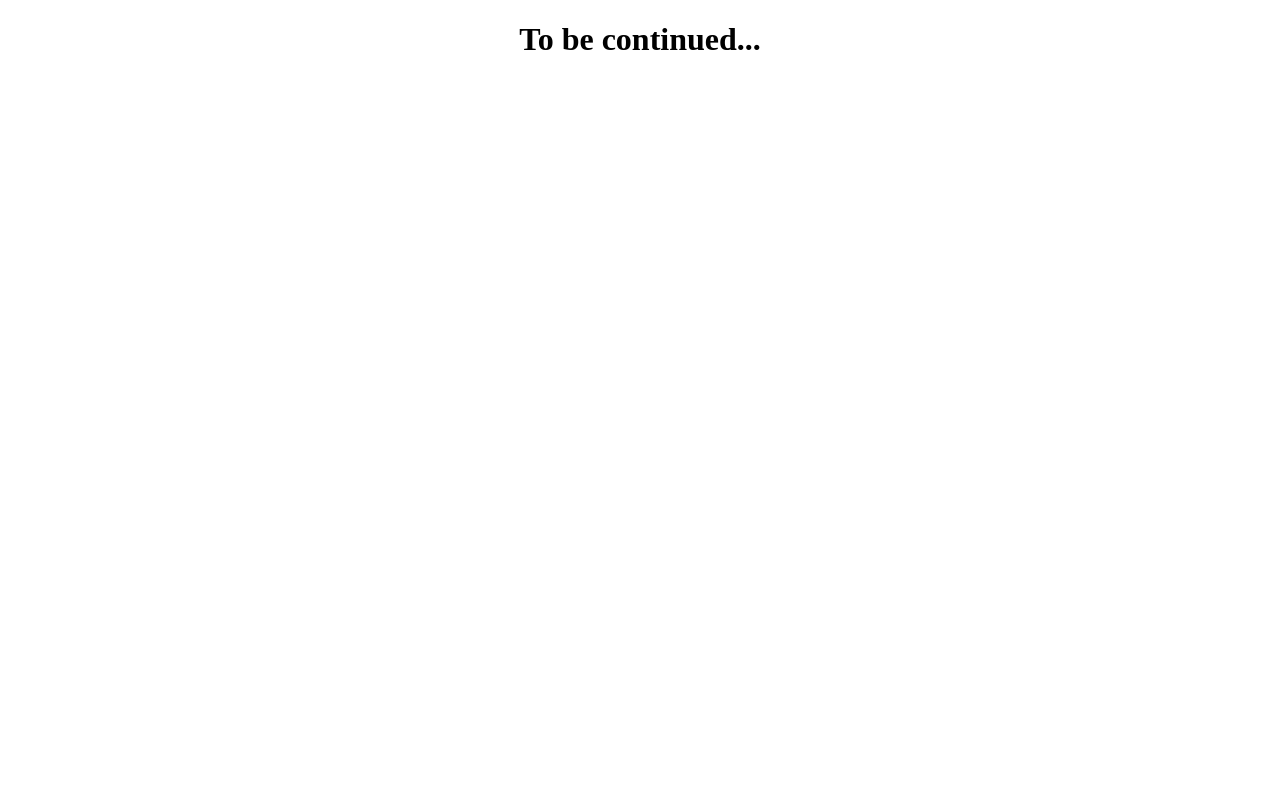
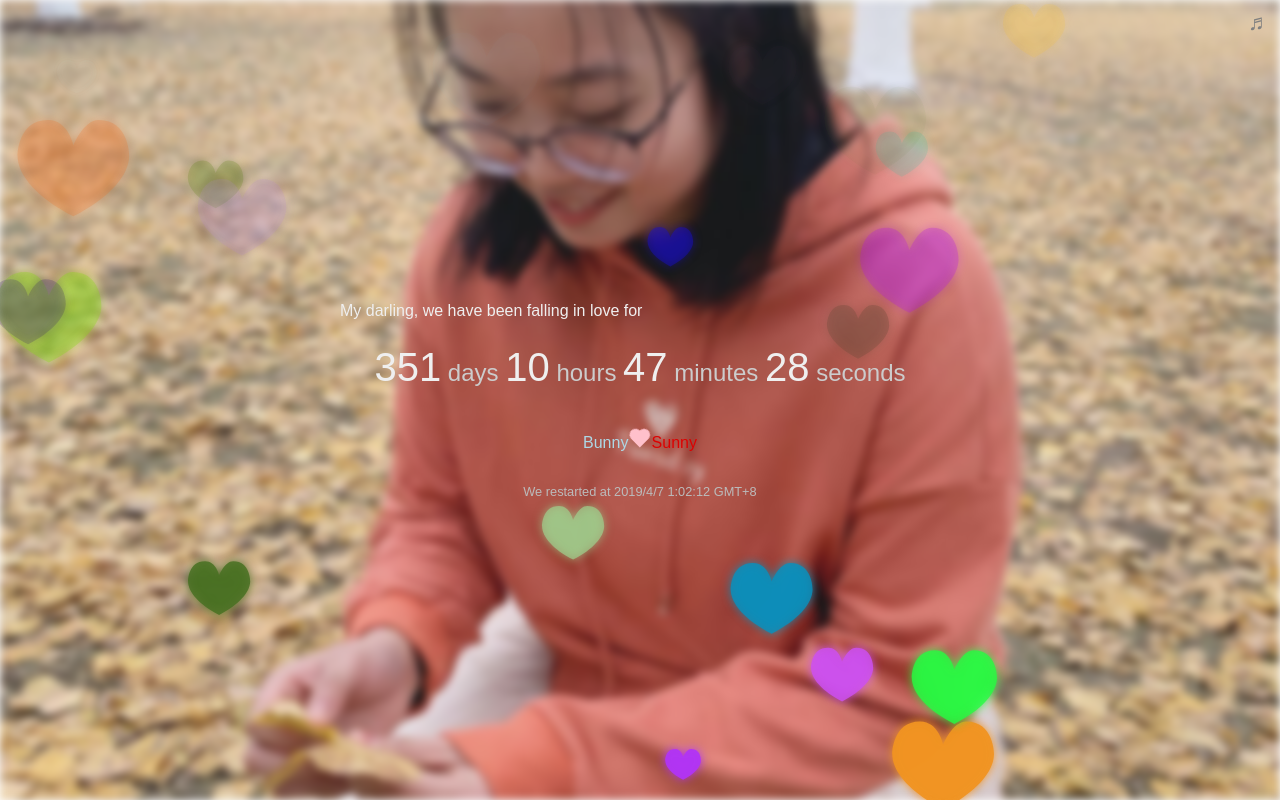
Before and after one commit to evecalm/sunny, a plain HTML site: page index.html in a window 1280 px wide. Drawn offline with Linux system fonts and the light colour scheme.

Commit message:
refactor

```diff
--- /dev/null
+++ b/assets/common.js
@@ -0,0 +1,112 @@
+(function () {
+  var lightTitle = 'Bunny ❤ Sunny'
+  var darkTitle  = 'Bunny \u2007 Sunny'
+  var isLight = true
+
+  setInterval(function () {
+    document.title = isLight ? lightTitle : darkTitle
+    isLight = !isLight
+  }, 600)
+})()
+
+function typewriter (el) {
+  var str = el.innerHTML, progress = 0, timer;
+  el.innerHTML = '';
+  el.style.display = 'block';
+  timer = setInterval(function() {
+    var current = str.substr(progress, 1);
+    if (current == '<') {
+      progress = str.indexOf('>', progress) + 1;
+    } else {
+      ++progress;
+    }
+    el.innerHTML = str.substring(0, progress) + (progress & 1 ? '_' : '');
+    if (progress >= str.length) {
+      clearInterval(timer);
+    }
+  }, 100);
+}
+
+function $ (id) {
+  return window.document.getElementById(id);
+}
+
+class Love
+{
+    constructor(board)
+    {
+        this.board = board;
+        this.init();
+    }
+    init()
+    {
+        this.maxScale = (Math.random() * 3.2 + 1.2) * this.board.w / 521;
+        this.curScale = 1.2 * this.board.w / 521;
+        this.x = Math.floor(Math.random() * this.board.w - 40);
+        this.y = Math.floor(this.board.h - Math.random() * 200);
+        this.ColR = Math.floor(Math.random() * 255);
+        this.ColG = Math.floor(Math.random() * 255);
+        this.ColB = Math.floor(Math.random() * 255);
+        this.alpha = Math.random() * 0.2 + 0.8;
+        this.vector = Math.random() * 2 + 1.2;
+    }
+    draw()
+    {
+        if(this.alpha < 0.01) this.init();
+        if(this.curScale < this.maxScale) this.curScale += 0.3;
+        const x = this.x;
+        const y = this.y;
+        const s = this.curScale;
+        const ctx = this.board.context;
+        ctx.fillStyle = "rgba(" + this.ColR + "," + this.ColG + "," + this.ColB + "," + this.alpha + ")";
+        ctx.shadowBlur = 10;
+        ctx.shadowColor = "rgb(" + this.ColR + "," + this.ColG + "," + this.ColB + ")";
+        ctx.beginPath();
+        ctx.bezierCurveTo( x + 2.5*s, y + 2.5*s, x + 2.0*s, y, x, y );
+        ctx.bezierCurveTo( x - 3.0*s, y, x - 3.0*s, y + 3.5*s,x - 3.0*s,y + 3.5*s );
+        ctx.bezierCurveTo( x - 3.0*s, y + 5.5*s, x - 1.0*s, y + 7.7*s, x + 2.5*s, y + 9.5*s );
+        ctx.bezierCurveTo( x + 6.0*s, y + 7.7*s, x + 8.0*s, y + 5.5*s, x + 8.0*s, y + 3.5*s );
+        ctx.bezierCurveTo( x + 8.0*s, y + 3.5*s, x + 8.0*s, y, x + 5.0*s, y );
+        ctx.bezierCurveTo( x + 3.5*s, y, x + 2.5*s, y + 2.5*s, x + 2.5*s, y + 2.5*s );
+        ctx.fill();
+        ctx.closePath();
+        this.y -= this.vector;
+        this.alpha -= (this.vector / this.board.h);
+    }
+}
+
+class Board
+{
+    constructor(Shape)
+    {
+        this.Shape = Shape;
+        this.shapes = [];
+        const canvas = document.getElementById("cavs");
+        this.w = window.innerWidth;
+        this.h = window.innerHeight;
+        canvas.setAttribute("width", this.w);
+        canvas.setAttribute("height", this.h);
+        this.context = canvas.getContext("2d");
+    }
+    create()
+    {
+        for (let i = 0; i < this.w / 59; i++)
+        {
+            this.shapes.push(new this.Shape(this));
+        }
+    }
+    draw()
+    {
+        this.context.clearRect(0, 0, this.w, this.h);
+        for (let key in this.shapes)
+        {
+            this.shapes[key].draw();
+        }
+        window.requestAnimationFrame(this.draw.bind(this));
+    }
+    run()
+    {
+        this.create();
+        this.draw();
+    }
+}
--- /dev/null
+++ b/assets/main.js
@@ -0,0 +1,51 @@
+var music = $('music')
+var musicControl = $('music-control')
+var $countOn = $('time-count')
+
+musicControl.addEventListener('click',function () {
+  if (music.paused) {
+    music.play()
+  } else {
+    music.pause()
+  }
+})
+
+
+music.addEventListener('play',function () {
+  musicControl.className = 'playing'
+})
+
+music.addEventListener('pause',function () {
+  musicControl.className = 'stop'
+})
+
+music.addEventListener('error',function () {
+  musicControl.className = 'stop'
+})
+
+var STARTED_AT = new Date('2019/4/7 1:02:12 GMT+8')
+
+function countOn() {
+  var gap = Math.floor((Date.now() - STARTED_AT) / 1000)
+  var html = ''
+  var DAY_LONG = 24 * 60 * 60
+  html += Math.floor(gap / DAY_LONG) + '<span> days </span>'
+  gap %= DAY_LONG
+  var HOUR_LONG = 60 * 60
+  html += Math.floor(gap / HOUR_LONG) + '<span> hours </span>'
+  gap %= HOUR_LONG
+  var MINUTE_LONG = 60
+  html += Math.floor(gap / MINUTE_LONG) + '<span> minutes </span>'
+  gap %= MINUTE_LONG
+  html += gap + '<span> seconds </span>'
+  $countOn.innerHTML = html
+}
+
+function init() {
+  countOn()
+  setInterval(countOn, 500)
+  music.play()
+  new Board(Love).run()
+}
+
+init()
--- /dev/null
+++ b/assets/style.css
@@ -0,0 +1,176 @@
+html, body {
+	font-family: Arial, Helvetica, sans-serif;
+	position: relative;
+	margin: 0;
+  	padding: 0;
+	color: #333;
+	width: 100%;
+	height: 100%;
+  /* background-color: whitesmoke; */
+}
+
+
+#music-control {
+	position: absolute;
+	top: 10px;
+	right: 10px;
+	font-family:"iconfont";
+	font-style:normal;
+	font-size: 22px;
+	z-index: 999;
+	cursor: pointer;
+}
+#music-control.over {
+	color: black;
+}
+#music-control.loading {
+	color: #f07524;
+}
+#music-control.playing {
+	color: red;
+	cursor: pointer;
+}
+#music-control.stop {
+	color: grey;
+}
+#music {
+	display: none;
+}
+
+
+
+.bg {
+	position: fixed;
+	content: ' ';
+  z-index: -1;
+  top: 0;
+  right: 0;
+  bottom: 0;
+  left: 0;
+	pointer-events: none;
+	background-image: url(./sunny-bg.jpg);
+	background-repeat: no-repeat;
+	background-position: center;
+	background-size: 100%;
+	background-size: cover;
+	filter: blur(4px);
+}
+
+.love-bubbles {
+  position: fixed;
+  z-index: -1;
+  top: 0;
+  right: 0;
+  bottom: 0;
+  left: 0;
+  pointer-events: none;
+}
+
+
+.count-down {
+  text-align: left;
+  /* font-size: 2em; */
+  color: #efefef;
+  line-height: 2;
+	width: 600px;
+	position: absolute;
+	top: 50%;
+	left: 50%;
+	transform: translate(-50%, -50%);
+}
+
+.time-count {
+  font-size: 2.5em;
+  text-align: center;
+}
+.time-count span {
+  font-size: .6em;
+  color: #ccc;
+}
+
+
+#love-xiu {
+	text-align: center;
+	margin: 0 auto;
+	margin-top: 20px;
+	margin-bottom: 20px;
+}
+
+#bunny {
+	color: lightblue;
+}
+#sunny {
+	color: #d00;
+}
+
+@media (max-width: 600px) {
+	.count-down {
+		font-size: .8em;
+		width: auto;
+		margin-left: 10px;
+    margin-right: 10px;
+    position: absolute;
+    right: 0;
+		left: 0;
+		transform: translateY(-50%);
+	}
+
+	.time-count {
+		font-size: 1.4em;
+	}
+
+	#love-xiu {
+		margin-top: 10px;
+		margin-bottom: 10px;
+	}
+}
+
+.heart-beat {
+	animation: heartbeat 1s infinite;
+}
+
+#heart-shape {
+	font-size: 1.3px;
+	margin: 4.5em 1em 3em;
+	margin-top: 4.5em;
+	width: 9em;
+	height: 9em;
+	content: '';
+	position: relative;
+	display: inline-block;
+	background-color: pink;
+	transform: rotate(45deg);
+}
+#heart-shape:before, #heart-shape:after {
+	position: absolute;
+	content: "";
+	display: block;
+	background-color: pink;
+}
+
+#heart-shape:before {
+	width: 4.5em;
+	height: 9em;
+	right: 8.9em;
+	border-radius: 4.5em 0 0 4.5em;
+}
+#heart-shape:after {
+	width: 9em;
+	height: 4.5em;
+	top: -4.4em;
+	border-radius: 4.5em 4.5em 0 0;
+}
+
+@keyframes heartbeat {
+    92% { transform: rotate(45deg) scale(1, 1);}
+    94% {  transform: rotate(45deg) scale(1.2, 1.2); }
+    96% {  transform: rotate(45deg) scale(1, 1); }
+    98% {  transform: rotate(45deg) scale(1.1, 1.1); }
+    100% { transform: rotate(45deg) scale(1, 1);}
+}
+
+.tip {
+	font-size: .8em;
+	text-align: center;
+	color: #bbb;
+}
--- a/index.html
+++ b/index.html
@@ -5,8 +5,29 @@
   <meta name="viewport" content="width=device-width, initial-scale=1.0">
   <meta http-equiv="X-UA-Compatible" content="ie=edge">
   <title>Bunny ❤ Sunny</title>
+  <link rel="stylesheet" href="./assets/style.css">
 </head>
 <body>
-  <h1 style="text-align: center;">To be continued...</h1>
+  <div id="music-control" class="playing">♬</div>
+  <div class="bg"></div>
+  <audio id="music" src="./assets/if.mp3" autoplay></audio>
+  <canvas id="cavs" class="love-bubbles"></canvas>
+  <div class="count-down">
+    My darling, we have been falling in love for
+    <div class="time-count" id="time-count">
+      171<span> days </span>2<span> hours </span>19<span> minutes </span>48<span> seconds </span>
+    </div>
+    <div id="love-xiu">
+      <span id="bunny">Bunny</span>
+      <span id="heart-shape" class="heart-beat"></span>
+      <span id="sunny">Sunny</span>
+    </div>
+
+    <div class="tip">
+      We restarted at 2019/4/7 1:02:12 GMT+8
+    </div>
+  </div>
+  <script src="./assets/common.js"></script>
+  <script src="./assets/main.js"></script>
 </body>
 </html>
```
Also changed, not shown: assets/sunny-bg.jpg (added).
